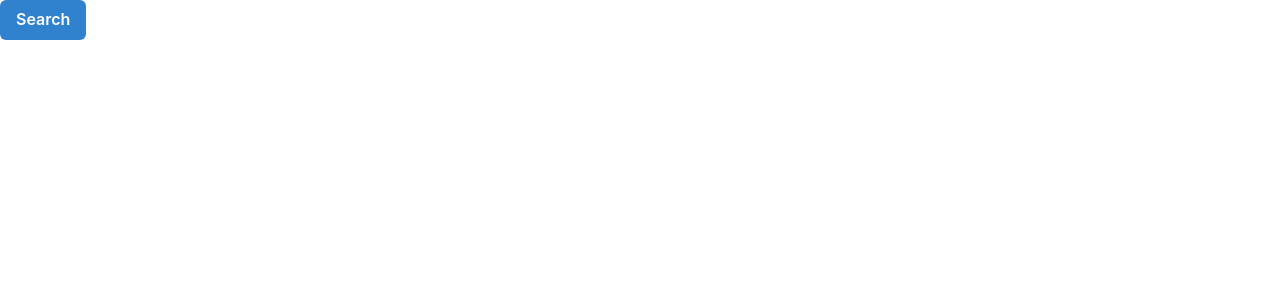
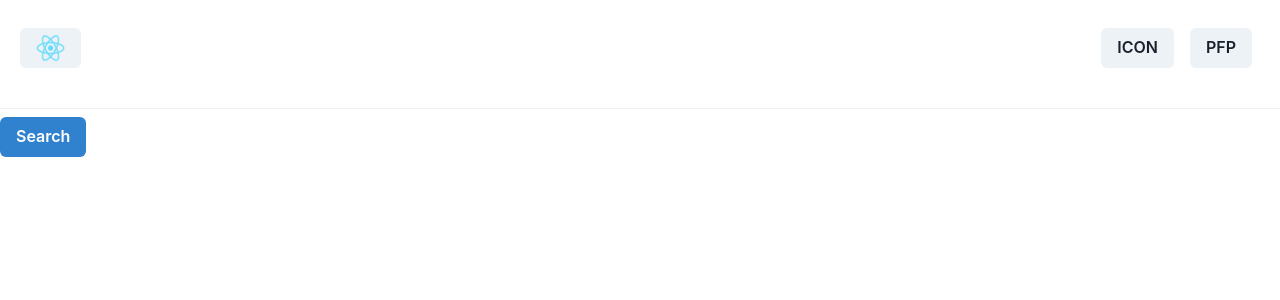
Before and after one commit to ConlynPattison/JobBoard, a React (Create React App) app in the folder frontend/: page / in a window 1280 px wide. Shown: the top 300 px of the page. Built offline with nearby package versions, Linux system fonts and the light colour scheme; sample sign-in values are in the browser's storage.

Commit message:
Added React imports, protoed NavHeader

```diff
--- a/frontend/src/components/JobResults/JobCard.jsx
+++ b/frontend/src/components/JobResults/JobCard.jsx
@@ -10,6 +10,7 @@ import {
 	ButtonGroup,
 	Image,
 } from "@chakra-ui/react";
+import React from "react";
 
 const JobCard = ({ jobData }) => {
 	return (
--- a/frontend/src/components/JobResults/ResultContainer.jsx
+++ b/frontend/src/components/JobResults/ResultContainer.jsx
@@ -1,5 +1,6 @@
 import { Wrap, WrapItem } from "@chakra-ui/react";
 import JobCard from "./JobCard";
+import React from "react";
 
 
 const ResultContainer = ({ jobResults }) => {
--- a/frontend/src/components/NavHeader.jsx
+++ b/frontend/src/components/NavHeader.jsx
@@ -1,8 +1,41 @@
+import { Image, Button, Box, Flex, Divider } from "@chakra-ui/react"
+import React from "react";
+import { useNavigate } from "react-router-dom";
 
 // TODO: should include the Link components that allow for reaching the Login route (at minimum) and HomePage
+// left (logo), right (notification icon, profile icon)
 const NavHeaders = () => {
+	const navigate = useNavigate();
+	const userLoggedIn = sessionStorage.getItem("token") !== null;
+
+	const handleBellClick = () => {
+		if (!userLoggedIn) {
+			navigate("/login");
+		} else {
+			// TODO: show the modal with suggested job listings
+		}
+	}
+
+	const handleProfileClick = () => {
+		if (!userLoggedIn) {
+			navigate("/login");
+		} else {
+			// TODO: show the modal with profile information and sign-out button
+		}
+	}
+
 	return (
 		<>
+			<Box h={100} paddingTop={5} px={5}>
+				<Flex alignItems="center" w="full">
+					<Button><Image onClick={() => navigate("/")} alt="App logo" src="/logo512.png" w={30} h={30} /></Button>
+					<Flex justifyContent="right" w="full">
+						<Button onClick={handleBellClick} m={2}>ICON</Button>
+						<Button onClick={handleProfileClick} m={2}>PFP</Button>
+					</Flex>
+				</Flex>
+			</Box>
+			<Divider my={2} />
 		</>
 	);
 }
--- a/frontend/src/components/Search.jsx
+++ b/frontend/src/components/Search.jsx
@@ -1,4 +1,5 @@
 import { Button } from "@chakra-ui/button";
+import React from "react";
 
 // TODO: Will eventually include search bar, select elements, and submission confirmation checks
 const Search = ({ submitSearch }) => {
--- a/frontend/src/routes/ErrorPage.jsx
+++ b/frontend/src/routes/ErrorPage.jsx
@@ -1,4 +1,5 @@
 import { Center, Flex, Heading } from "@chakra-ui/layout";
+import React from "react";
 import { useRouteError } from "react-router";
 
 // TODO:
--- a/frontend/src/routes/HomePage.jsx
+++ b/frontend/src/routes/HomePage.jsx
@@ -2,6 +2,7 @@ import { useNavigate } from "react-router";
 import Dashboard from "../components/Dashboard"
 import { useEffect } from "react";
 import NavHeaders from "../components/NavHeader";
+import React from "react";
 
 // TODO: Should hold the Header, Dashboard, and Footer components
 const HomePage = () => {
```
Also changed, not shown: frontend/jsconfig.json (added, +8 -0 lines), 1 other file (tests, documents, lock files or other folders).
